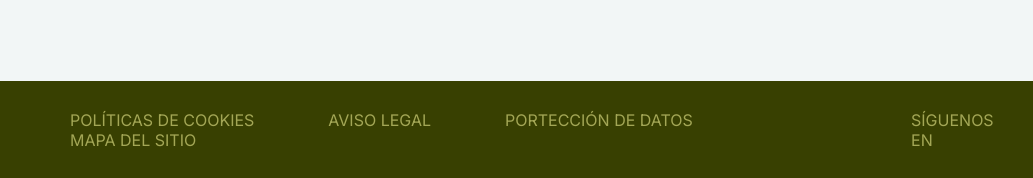
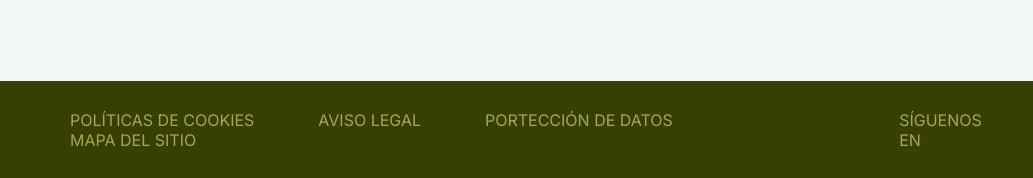
Before and after one commit to arielssa/spa, a plain HTML site: page index.html in a window 1280 px wide. Shown: the part 2283-2461 px from the top of the page, 0-1033 px from the left. Drawn offline with Linux system fonts and the light colour scheme; a web font is replaced by a local one.

Commit message:
update estilos.css

```diff
--- a/styles/estilos.css
+++ b/styles/estilos.css
@@ -439,7 +439,7 @@ ul {
  }
  .footer .menu-footer ul li {
      display: inline-block;
-     padding-right: 70px;
+     padding-right: 60px;
  }
  .footer .menu-footer ul li a {
      display: flex;
```
